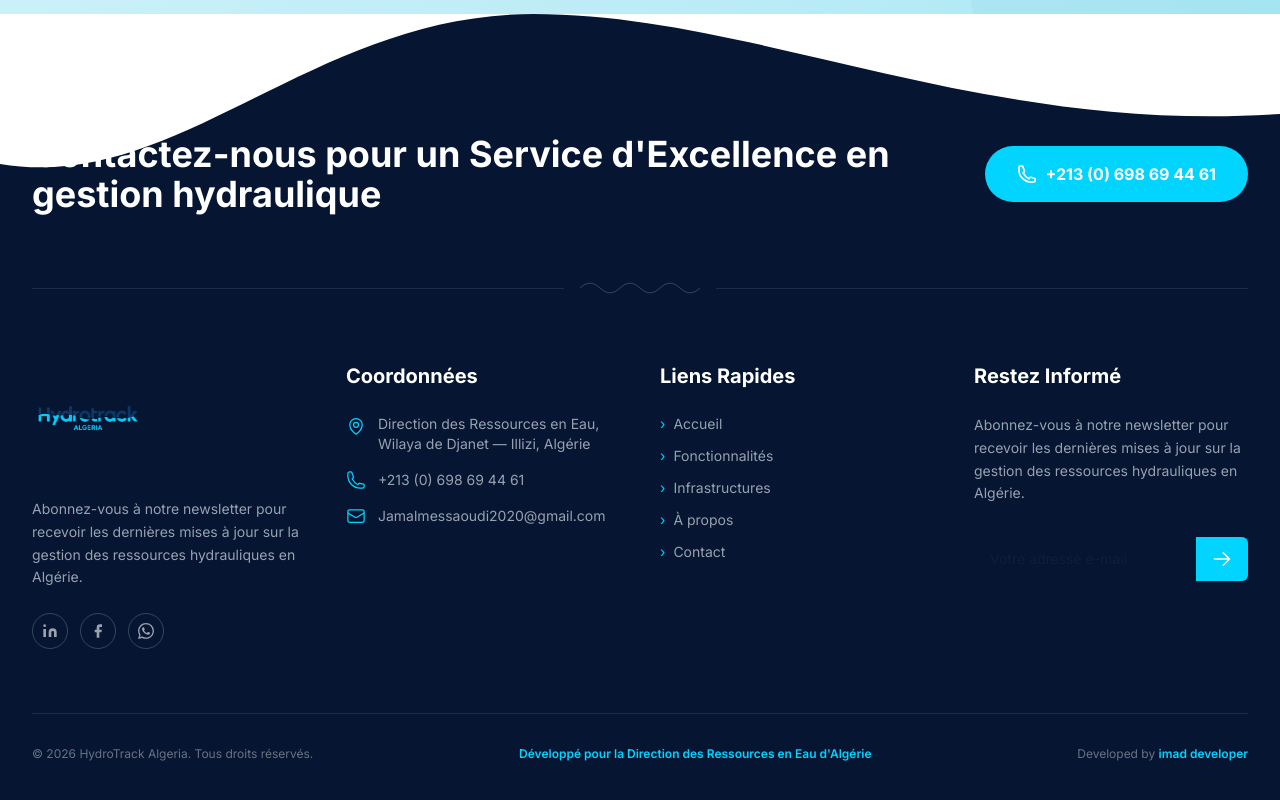
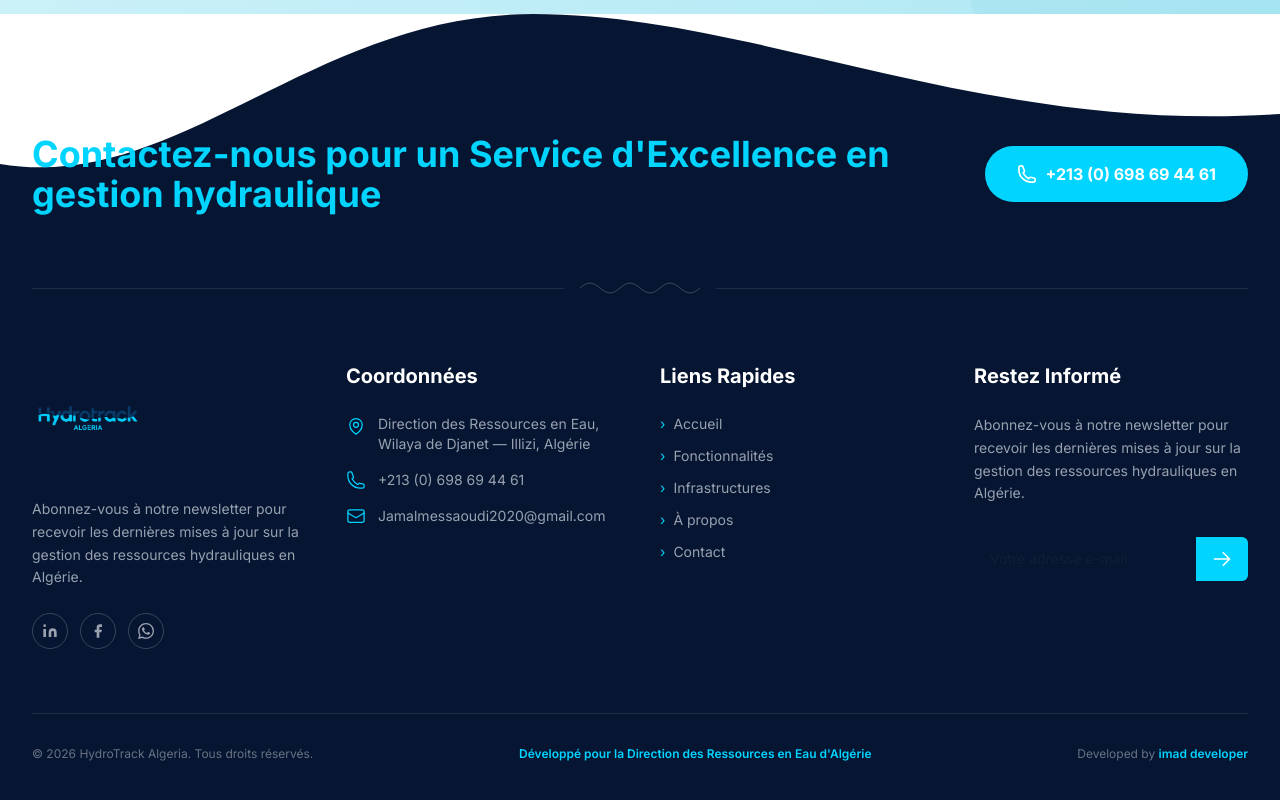
Before and after one commit to imadeddine22/HydroTrack-Algeria, a Next.js app in the folder hydro-frontend/: page /dashboard/login in a window 1280 px wide. Shown: the part 786-1586 px from the top of the page. Built offline with nearby package versions, Linux system fonts and the light colour scheme; no server answers.

Commit message:
fix: color footer CTA heading cyan so it shows through white wave

```diff
--- a/hydro-frontend/src/components/Footer.tsx
+++ b/hydro-frontend/src/components/Footer.tsx
@@ -34,7 +34,7 @@
 
         {/* Top CTA Section */}
         <div className="flex flex-col md:flex-row items-center justify-between mb-16 gap-6">
-          <h2 className="text-3xl md:text-4xl font-bold">
+          <h2 className="text-3xl md:text-4xl font-bold text-[#00D4FF]">
             {t.footer.cta}
           </h2>
           <a
```
